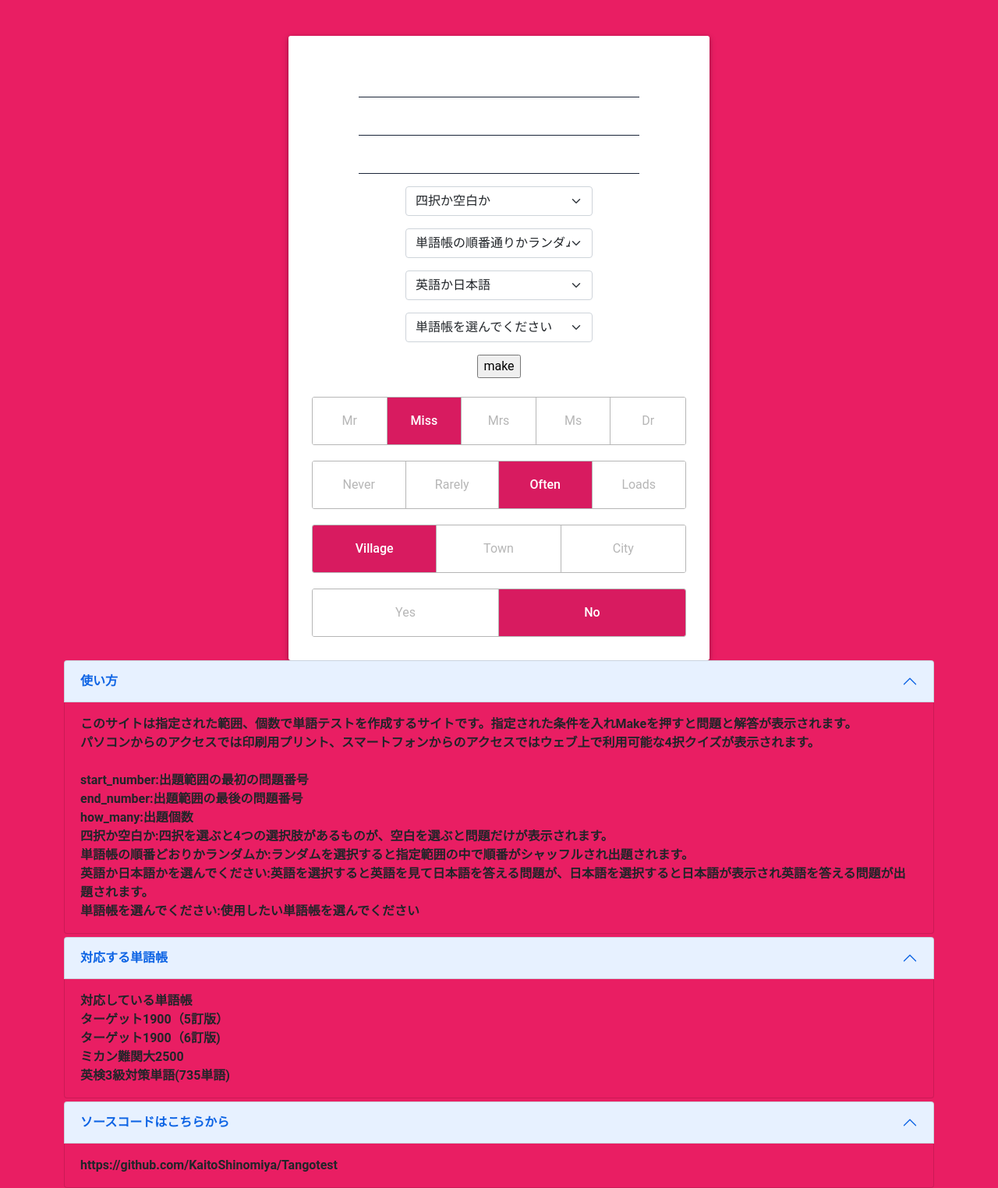
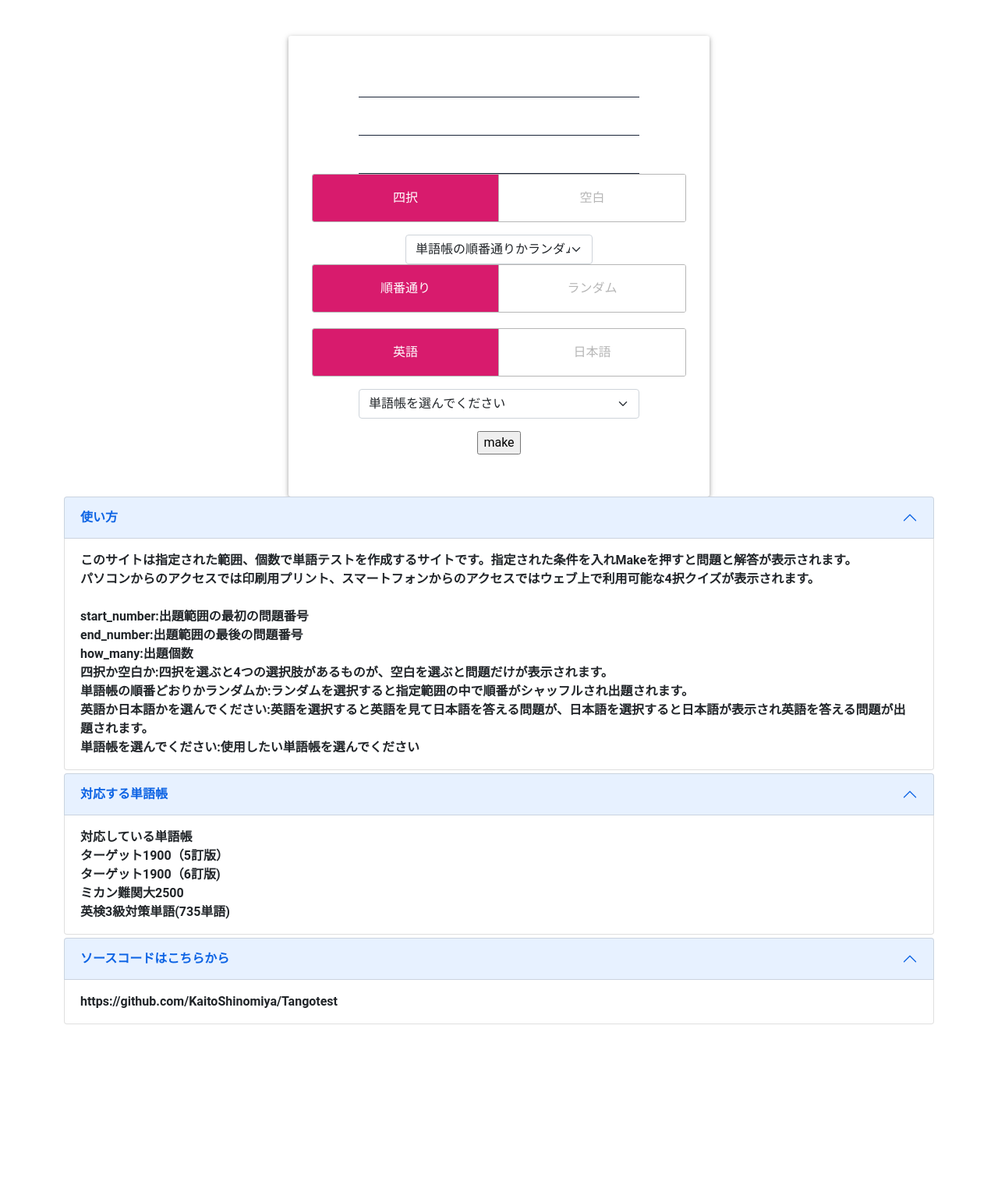
Before and after one commit to KaitoShinomiya/Tangotestmaker_sakura, a Flask app: page / in a window 1280 px wide. Shown: the whole page at 78% size. After the commit the page ends 1314 px from the top, so only its background shows below. Run offline with Flask 2, Linux system fonts and the light colour scheme; data that the repository does not hold is empty.

Commit message:
formは見た目の修正

```diff
--- a/static/css/start_page.css
+++ b/static/css/start_page.css
@@ -61,7 +61,7 @@ body {
   height: 100%;
 }
 body {
-  background: #e91e63;
+  background: rgba(255, 255, 255, 0);
   font-family: 'Roboto', sans-serif;
   display: flex;
   padding: 30px;
@@ -115,7 +115,7 @@ group + group {
   border-right: 0;
 }
 .inline-radio input:checked + label {
-  background: #d81b60;
+  background: #d81b6d;
   font-weight: 500;
   color: #fff;
 }
--- a/templates/make_test.html
+++ b/templates/make_test.html
@@ -32,14 +32,10 @@
             <label>How many</label>
             <span class="focus_line"></span>
         </div>
-
-        <div class="mt-3 d-flex justify-content-center">
-            <select id="select_or_not" name="select_or_not" size="1" class="form-select w-50">
-                <option selected value="-1">四択か空白か</option>
-                <option value=0>四択</option>
-                <option value=1>空白</option>
-            </select><br>
-        </div>
+        <group class="inline-radio">
+            <div><input type="radio" id="select_or_not" name="select_or_not" value=0 checked="checked"><label>四択</label></div>
+            <div><input type="radio" id="select_or_not" name="select_or_not" value=1><label>空白</label></div>
+        </group>
         <div class="mt-3 d-flex justify-content-center">
             <select id="sequence_or_random" name="sequence_or_random" size="1" class="form-select w-50 ">
                 <option selected value="-1">単語帳の順番通りかランダムか</option>
@@ -47,15 +43,16 @@
                 <option value=1>ランダム</option>
             </select><br>
         </div>
+        <group class="inline-radio">
+            <div><input type="radio" id="sequence_or_random" name="sequence_or_random" value=0 checked="checked"><label>順番通り</label></div>
+            <div><input type="radio" id="sequence_or_random" name="sequence_or_random" value=1><label>ランダム</label></div>
+        </group>
+        <group class="inline-radio">
+            <div><input type="radio" id="which_lang" name="which_lang" value=0 checked="checked"><label>英語</label></div>
+            <div><input type="radio" id="which_lang" name="which_lang" value=1><label>日本語</label></div>
+        </group>
         <div class="mt-3 d-flex justify-content-center">
-            <select id="which_lang" name="which_lang" size="1" class="form-select w-50">
-                <option selected value="-1">英語か日本語</option>
-                <option value=0>英語</option>
-                <option value=1>日本語</option>
-            </select><br>
-        </div>
-        <div class="mt-3 d-flex justify-content-center">
-            <select id="which_book" name="which_book" size="1" class="form-select w-50">
+            <select id="which_book" name="which_book" size="1" class="form-select w-75">
                 <option selected value="-1">単語帳を選んでください</option>
                 {{ booklist | safe }}
             </select><br>
@@ -64,28 +61,6 @@
             <input type="submit" value="make">
         </div>
         <br>
-        <group class="inline-radio">
-            <div><input type="radio" name="title"><label>Mr</label></div>
-            <div><input type="radio" name="title" checked><label>Miss</label></div>
-            <div><input type="radio" name="title"><label>Mrs</label></div>
-            <div><input type="radio" name="title"><label>Ms</label></div>
-            <div><input type="radio" name="title"><label>Dr</label></div>
-        </group>
-        <group class="inline-radio">
-            <div><input type="radio" name="visits"><label>Never</label></div>
-            <div><input type="radio" name="visits"><label>Rarely</label></div>
-            <div><input type="radio" name="visits" checked><label>Often</label></div>
-            <div><input type="radio" name="visits"><label>Loads</label></div>
-        </group>
-        <group class="inline-radio">
-            <div><input type="radio" name="lives" checked><label>Village</label></div>
-            <div><input type="radio" name="lives"><label>Town</label></div>
-            <div><input type="radio" name="lives"><label>City</label></div>
-        </group>
-        <group class="inline-radio">
-            <div><input type="radio" name="member"><label>Yes</label></div>
-            <div><input type="radio" name="member" checked><label>No</label></div>
-        </group>
     </form>
     <div class="accordion" id="accordionExample">
         <div class="accordion-item">
```
